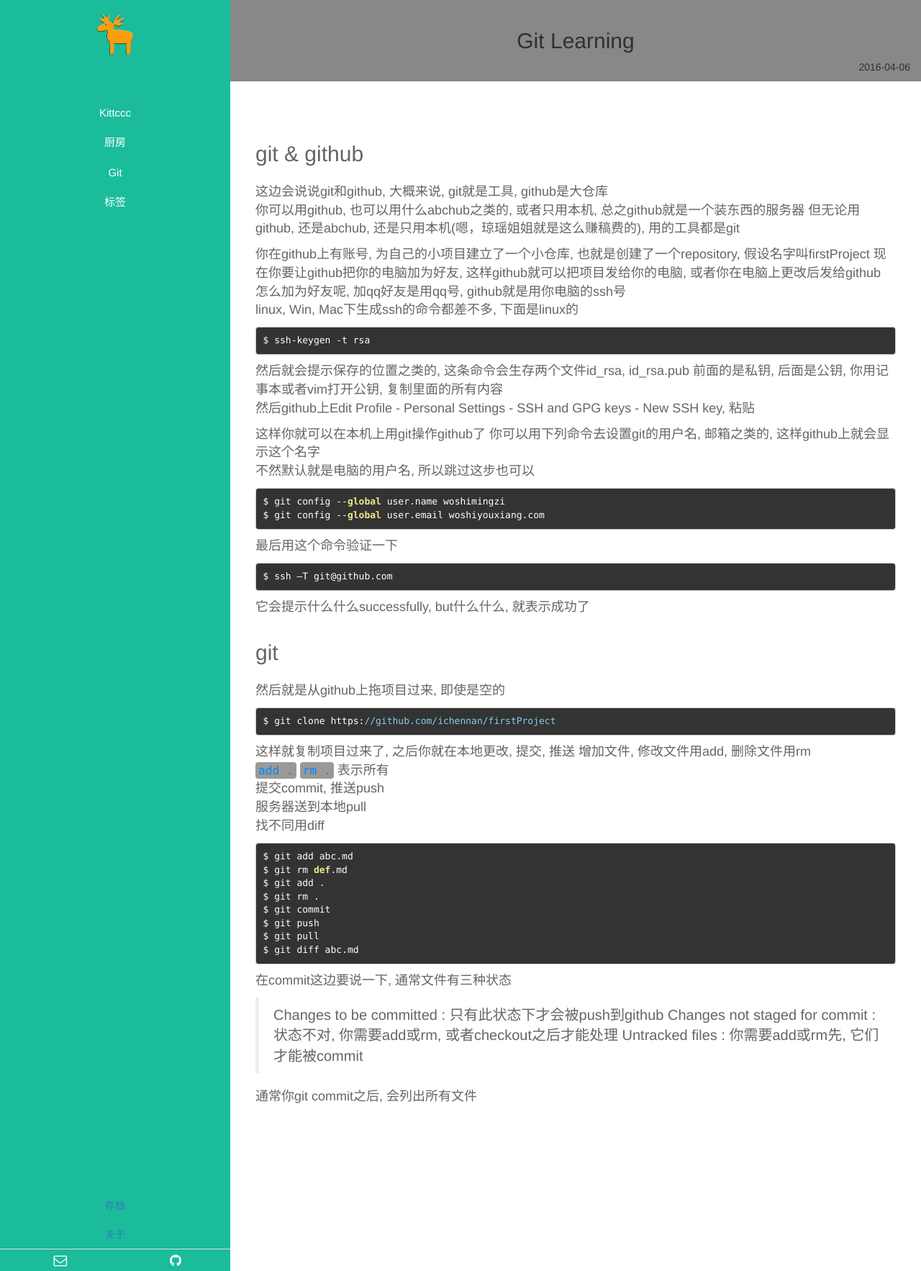
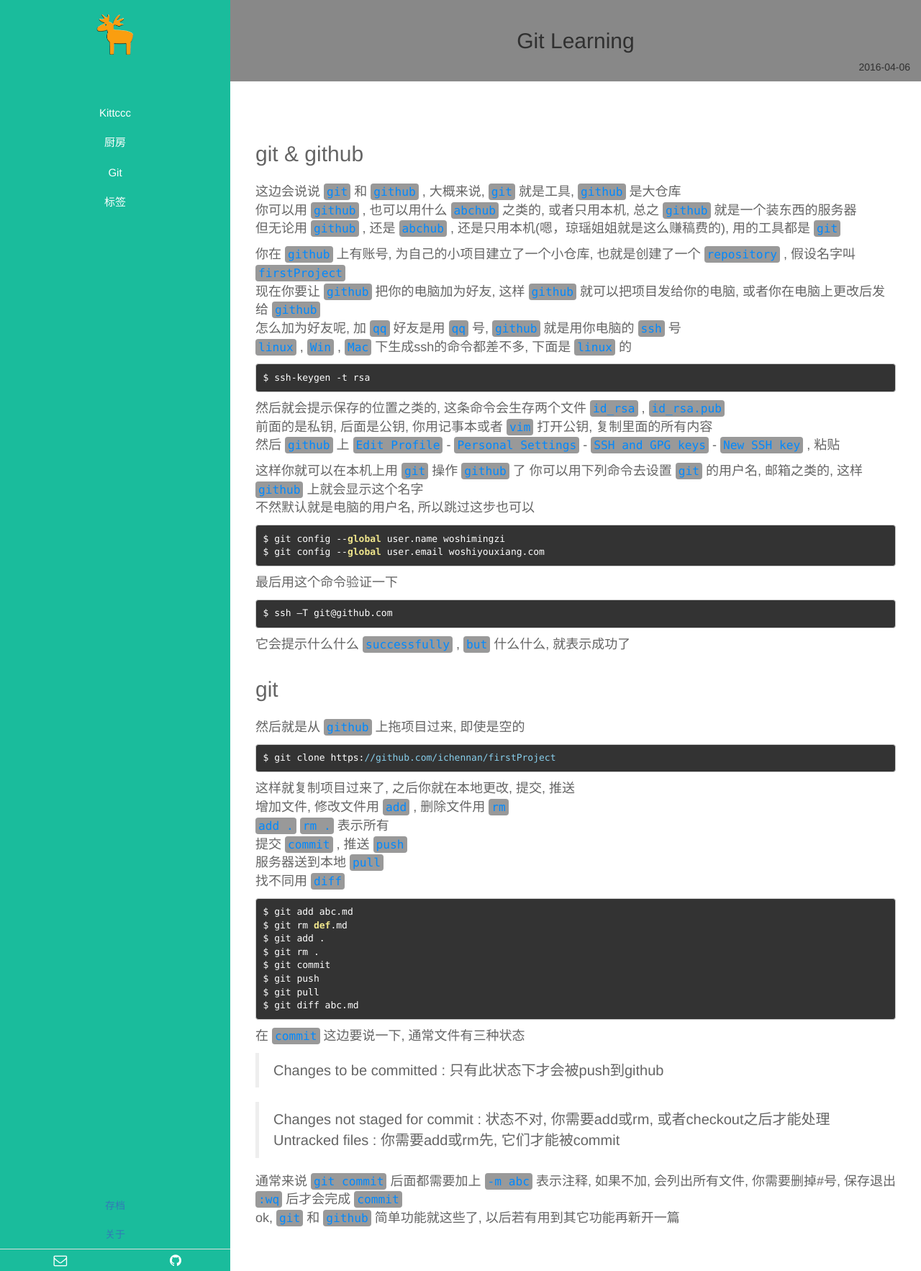
Before and after one commit to ichennan/ichennan.github.io, a Jekyll site: the page built from _posts/git/2016-04-06-Git-Learning.md, in a window 1280 px wide. Shown: the whole page at 72% size. Built offline with Jekyll 4.4.1, drawn with Linux system fonts in a browser that asks for light colours; Markdown is read by kramdown in place of the engine named in the settings.

Commit message:
gitLearning update

````diff
--- a/_posts/git/2016-04-06-Git-Learning.md
+++ b/_posts/git/2016-04-06-Git-Learning.md
@@ -8,25 +8,25 @@
 ---
 ##git & github
 
-这边会说说git和github, 大概来说, git就是工具, github是大仓库
-你可以用github, 也可以用什么abchub之类的, 或者只用本机, 总之github就是一个装东西的服务器
-但无论用github, 还是abchub, 还是只用本机(嗯，琼瑶姐姐就是这么赚稿费的), 用的工具都是git
+这边会说说 `git` 和 `github` , 大概来说, `git` 就是工具, `github` 是大仓库
+你可以用 `github` , 也可以用什么 `abchub` 之类的, 或者只用本机, 总之 `github` 就是一个装东西的服务器
+但无论用 `github` , 还是 `abchub` , 还是只用本机(嗯，琼瑶姐姐就是这么赚稿费的), 用的工具都是 `git`
 
-你在github上有账号, 为自己的小项目建立了一个小仓库, 也就是创建了一个repository, 假设名字叫firstProject
-现在你要让github把你的电脑加为好友, 这样github就可以把项目发给你的电脑, 或者你在电脑上更改后发给github
-怎么加为好友呢, 加qq好友是用qq号, github就是用你电脑的ssh号
-linux, Win, Mac下生成ssh的命令都差不多, 下面是linux的
+你在 `github` 上有账号, 为自己的小项目建立了一个小仓库, 也就是创建了一个 `repository` , 假设名字叫 `firstProject`
+现在你要让 `github` 把你的电脑加为好友, 这样 `github` 就可以把项目发给你的电脑, 或者你在电脑上更改后发给 `github`
+怎么加为好友呢, 加 `qq` 好友是用 `qq` 号, `github` 就是用你电脑的 `ssh` 号
+`linux` , `Win` , `Mac` 下生成ssh的命令都差不多, 下面是 `linux` 的
 
 ```
 $ ssh-keygen -t rsa
 ```
 
-然后就会提示保存的位置之类的, 这条命令会生存两个文件id_rsa, id_rsa.pub
-前面的是私钥, 后面是公钥, 你用记事本或者vim打开公钥, 复制里面的所有内容
-然后github上Edit Profile - Personal Settings - SSH and GPG keys - New SSH key, 粘贴
+然后就会提示保存的位置之类的, 这条命令会生存两个文件 `id_rsa` , `id_rsa.pub`
+前面的是私钥, 后面是公钥, 你用记事本或者 `vim` 打开公钥, 复制里面的所有内容
+然后 `github` 上 `Edit Profile` - `Personal Settings` - `SSH and GPG keys` - `New SSH key` , 粘贴
 
-这样你就可以在本机上用git操作github了
-你可以用下列命令去设置git的用户名, 邮箱之类的, 这样github上就会显示这个名字
+这样你就可以在本机上用 `git` 操作 `github` 了
+你可以用下列命令去设置 `git` 的用户名, 邮箱之类的, 这样 `github` 上就会显示这个名字
 不然默认就是电脑的用户名, 所以跳过这步也可以
 
 
@@ -41,22 +41,22 @@
 $ ssh –T git@github.com
 ```
 
-它会提示什么什么successfully, but什么什么, 就表示成功了
+它会提示什么什么 `successfully` , `but` 什么什么, 就表示成功了
 
 ##git
 
-然后就是从github上拖项目过来, 即使是空的
+然后就是从 `github` 上拖项目过来, 即使是空的
 
 ```
 $ git clone https://github.com/ichennan/firstProject
 ```
 
 这样就复制项目过来了, 之后你就在本地更改, 提交, 推送
-增加文件, 修改文件用add, 删除文件用rm
+增加文件, 修改文件用 `add` , 删除文件用 `rm`
 `add .` `rm .` 表示所有
-提交commit, 推送push
-服务器送到本地pull
-找不同用diff
+提交 `commit` , 推送 `push`
+服务器送到本地 `pull`
+找不同用 `diff`
 
 ```
 $ git add abc.md
@@ -69,10 +69,12 @@
 $ git diff abc.md
 ```
 
-在commit这边要说一下, 通常文件有三种状态
+在 `commit` 这边要说一下, 通常文件有三种状态
 
 >Changes to be committed : 只有此状态下才会被push到github
+
 >Changes not staged for commit : 状态不对, 你需要add或rm, 或者checkout之后才能处理
 >Untracked files : 你需要add或rm先, 它们才能被commit
 
-通常你git commit之后, 会列出所有文件
+通常来说 `git commit` 后面都需要加上 `-m abc` 表示注释, 如果不加, 会列出所有文件, 你需要删掉#号, 保存退出 `:wq` 后才会完成 `commit`
+ok, `git` 和 `github` 简单功能就这些了, 以后若有用到其它功能再新开一篇
````
